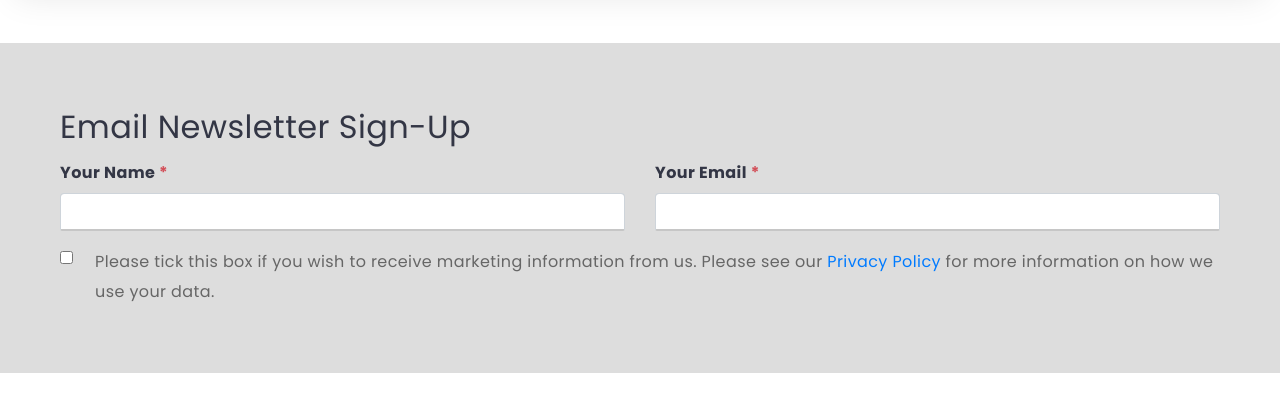
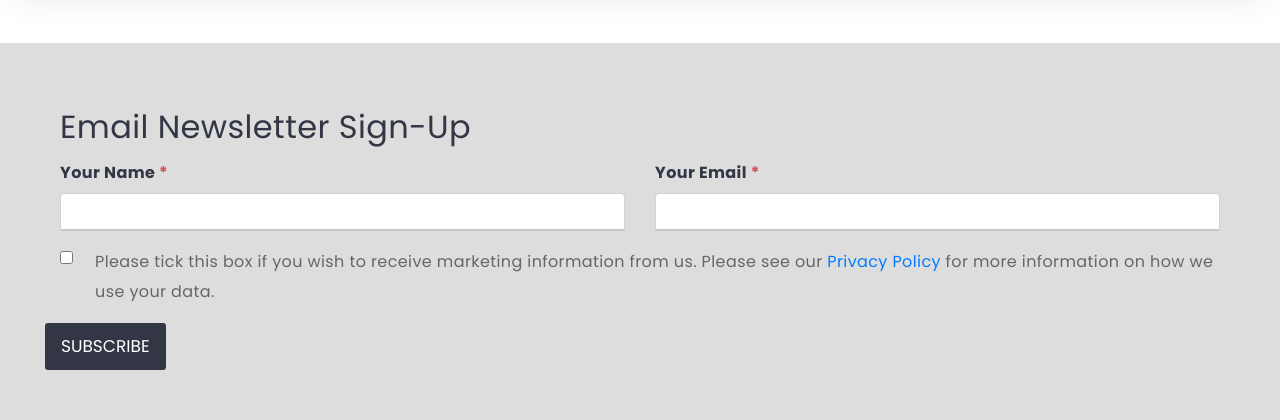
Before and after one commit to Bellybones-inc/Netmatters-Website, a PHP site: page / in a window 1280 px wide. Shown: the part 5320-5740 px from the top of the page. Before the commit the page ends 5693 px from the top, so only its background shows below. Run offline with PHP 8.4, Linux system fonts and the light colour scheme.

Commit message:
Added forms, checkbox and button to newsletter section.

```diff
--- a/SCSS/styles.css
+++ b/SCSS/styles.css
@@ -536,6 +536,11 @@ label::after {
   margin-top: 0px;
 }
 
+.submit {
+  background-color: #333645;
+  color: #fff;
+}
+
 @media (max-width: 760px) {
   #banner {
     height: 531px;
--- a/SCSS/styles.scss
+++ b/SCSS/styles.scss
@@ -480,6 +480,11 @@ label::after {
   margin-top: 0px;
 }
 
+.submit {
+  background-color: #333645;
+  color: $color-text;
+}
+
 // Media queries //
 
 @media (max-width: 760px){
--- a/index.html
+++ b/index.html
@@ -486,6 +486,8 @@
               information on how we use your data.</p>
         </div>
 
+        <button name="submit" class="btn submit btn-primary">Subscribe</button>
+
         </div><!-- form_container end -->
 
         </div> <!-- newsletter inner end -->
```
Also changed, not shown: 1 other file.
